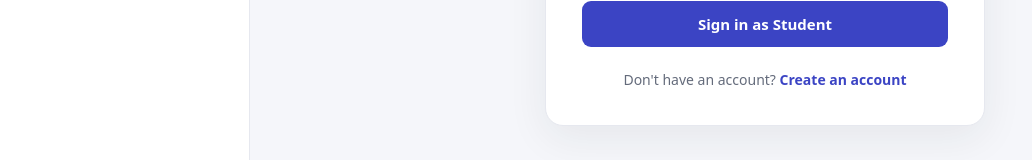
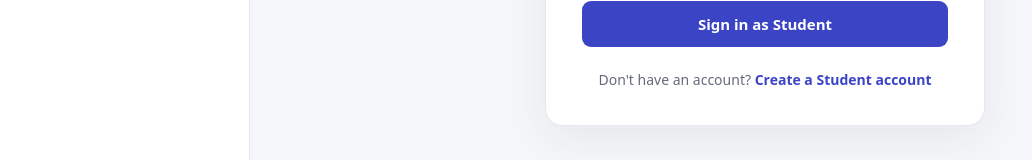
Before and after one commit to Deepak392/nexus-career, a React (Vite) app in the folder frontend/: page /login in a window 1280 px wide. Shown: the part 616-776 px from the top of the page, without its empty margins (0-1032 px from the left). Built offline with nearby package versions, Linux system fonts and the light colour scheme; no server answers.

Commit message:
feat(auth): make account creation role-specific

```diff
--- a/frontend/src/pages/LoginPage.tsx
+++ b/frontend/src/pages/LoginPage.tsx
@@ -27,6 +27,7 @@ export default function LoginPage() {
     | null;
 
   const redirectTo = locationState?.from?.pathname || "/";
+  const selectedAccountType = accountTypes.find((item) => item.role === selectedRole);
 
   async function handleSubmit(event: FormEvent<HTMLFormElement>) {
     event.preventDefault();
@@ -121,7 +122,7 @@ export default function LoginPage() {
 
         <p className="auth-footer">
           Don't have an account?{" "}
-          <Link to="/register">Create an account</Link>
+          <Link to={`/register?role=${selectedRole}`}>Create a {selectedAccountType?.label ?? "Student"} account</Link>
         </p>
       </div>
     </section>
```
